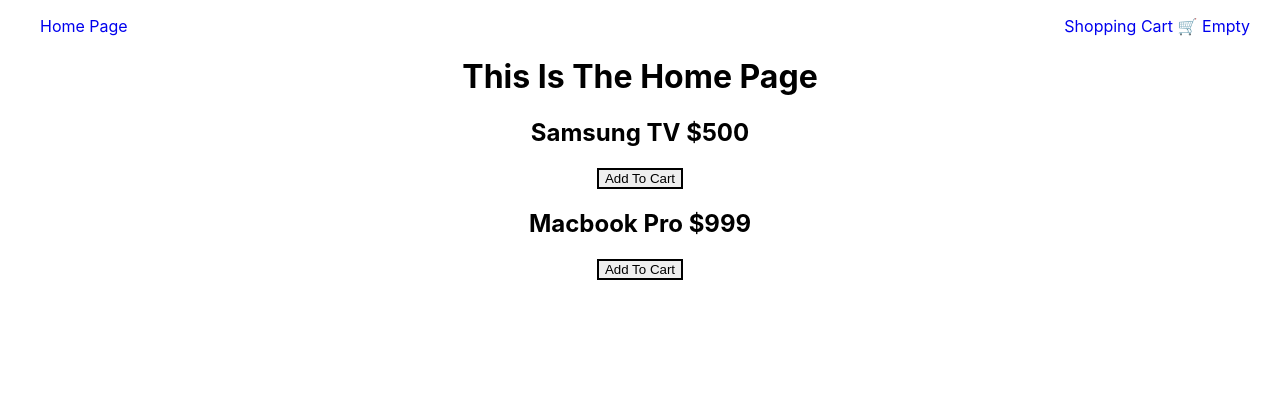
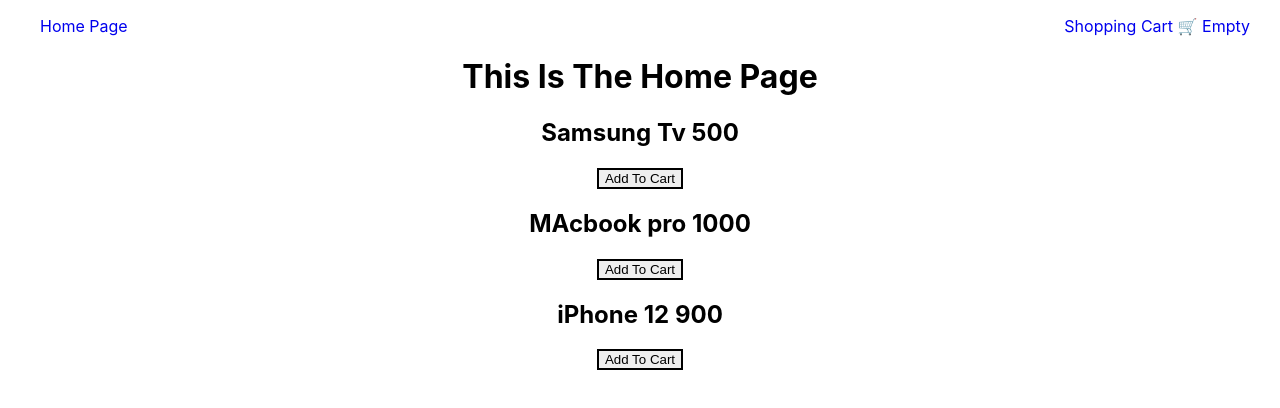
Before and after one commit to lblake/react-simple-ecomm, a React (Create React App) app: page /home in a window 1280 px wide. Shown: the top 408 px of the page. Built offline with nearby package versions, Linux system fonts and the light colour scheme.

Commit message:
refactor for cart product quantity

```diff
--- a/src/App.css
+++ b/src/App.css
@@ -36,3 +36,10 @@
     transform: rotate(360deg);
   }
 }
+
+.product-quantity {
+  display: inline-block;
+  padding: 5px 10px;
+  font-weight: bold;
+  font-size: 20px;
+}
--- a/src/App.js
+++ b/src/App.js
@@ -18,7 +18,25 @@
     return [value, setValue];
   };
 
-  const [cartState, setCartState] = useState([]);
+  const [cartState, setCartState] = useState(
+    [
+      {
+        name: "Samsung Tv",
+        price: 500,
+        quantity: 0
+      },
+      {
+        name: "MAcbook pro",
+        price: 1000,
+        quantity: 0
+      },
+      {
+        name: "iPhone 12",
+        price: 900,
+        quantity: 0
+      }
+    ]
+  );
 
   const [value, setValue] = useStateWithLocalStorage('myValueInLocalStorage');
 
@@ -41,8 +59,27 @@
     return cartState;
   };
 
-  const addToCart = (product) => {
-    setCartState([...cartState, product]);
+  const addToCart = (productIndex) => {
+    // setCartState([...cartState, product]);
+    console.log("Product index position is " + productIndex);
+
+    //making a copy of the old cartState, with all the objects
+    // so this will be like [ { name: "Samsung Tv", etc...}, { prouct2...etc}, {product3...etc}]
+
+    const newCartState = [...cartState];
+
+    //update the product with the position of the productIndex we clicked
+    //if we click on first product samsung tv for example
+    // newCartState[0] = {
+
+    // }
+    newCartState[productIndex] = {
+      ...newCartState[productIndex], // bring all the properties from this product (example) { name: "Samsung TV", price: 500, quantity: 0}
+      quantity: newCartState[productIndex].quantity + 1 // overwrite only the quantity in this product  { name: "Samsung TV", price: 500, quantity: 0 + 1}
+    }
+
+    //now lets update the cartState with this new array updated
+    setCartState([...newCartState]);
   };
 
   const handleDeleteItem = (indexMap) => {
@@ -66,15 +103,29 @@
     console.log(product);
   };
 
+
+  //We need to use a reduce function to loop through our cartState
+  //Check all the product objects and check theirs quantities
+  //and finally add them all together, so we can the total products in cart displaying in our navbar
+  const totalProductQuantities = cartState.reduce((total, product) => {
+    const updatedSum = total + product.quantity;
+    return updatedSum;
+  }, 0)
+
   return (
     <Router>
-      <NavBar totalProducts={cartState.length} />
+      <NavBar totalProducts={totalProductQuantities} />
 
       <Switch>
         <Route
           exact
           path='/home'
-          render={() => <HomePage addToCartProp={addToCart} />}
+          render={
+            () => <HomePage
+              addToCartProp={addToCart}
+              productsProp={cartState}
+            />
+          }
         />
         {/*
         <Route
--- a/src/components/Cart.js
+++ b/src/components/Cart.js
@@ -3,7 +3,11 @@
 const Cart = (props) => {
   console.log(props);
 
-  const products = props.cartProductsProp.map((product, index) => {
+  const productsWithQuantities = props.cartProductsProp.filter((product, index) => {
+    return product.quantity > 0
+  })
+
+  const productsToDisplay = productsWithQuantities.map((product, index) => {
     return (
       <div key={index}>
         {product.name} ${product.price}
@@ -14,6 +18,7 @@
         >
           - Remove Item(s)
         </button>
+        <span className="product-quantity">{product.quantity}</span>
         <button
           type='button'
           className='cart-buttons'
@@ -44,7 +49,7 @@
   return (
     <div className='cart'>
       <h1>This Is The Shopping Cart Page</h1>
-      <li>{products}</li>
+      <li>{productsToDisplay}</li>
       Total: $ {total}
       {/* Cart: {cart} */}
     </div>
--- a/src/components/HomePage.js
+++ b/src/components/HomePage.js
@@ -2,23 +2,22 @@
 import Product from './Product';
 
 const HomePage = (props) => {
+  const products = props.productsProp.map( (product, productIndex) => {
+    return (
+      <Product
+        name={product.name}
+        price={product.price}
+        addToCartProp={() =>
+          props.addToCartProp(productIndex)
+        }
+      />
+    )
+  })
+
   return (
     <div className='home'>
       <h1>This Is The Home Page</h1>
-      <Product
-        name='Samsung TV'
-        price='$500'
-        addToCartProp={() =>
-          props.addToCartProp({ name: 'Samsung TV', price: '500' })
-        }
-      />
-      <Product
-        name='Macbook Pro'
-        price='$999'
-        addToCartProp={() =>
-          props.addToCartProp({ name: 'Macbook Pro', price: '999' })
-        }
-      />
+      { products }
     </div>
   );
 };
```
